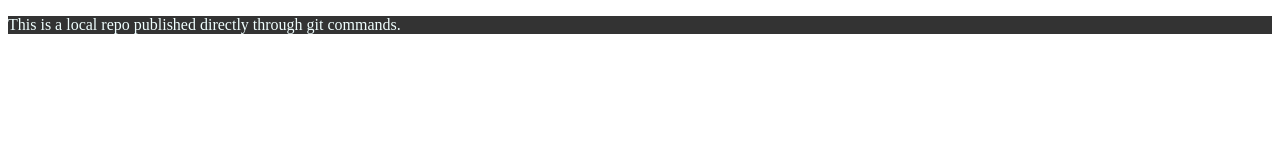
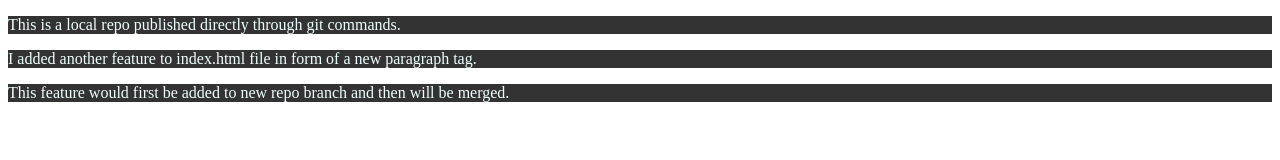
Before and after one commit to Its-SaAdi/localrepo, a plain HTML site: page index.html in a window 1280 px wide. Drawn offline with Linux system fonts and the light colour scheme.

Commit message:
New feature added to index.html

```diff
--- a/index.html
+++ b/index.html
@@ -8,5 +8,7 @@
 </head>
 <body>
     <p>This is a local repo published directly through git commands.</p>
+    <p>I added another feature to index.html file in form of a new paragraph tag.</p>
+    <p>This feature would first be added to new repo branch and then will be merged.</p>
 </body>
 </html>
```
